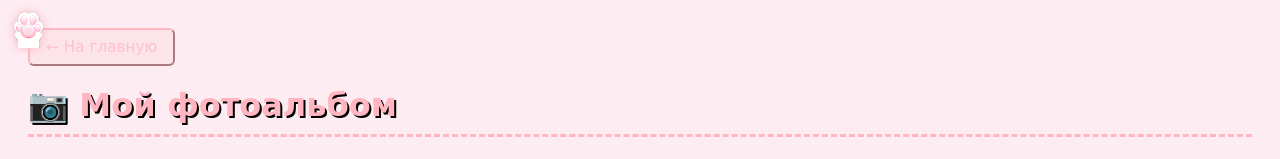
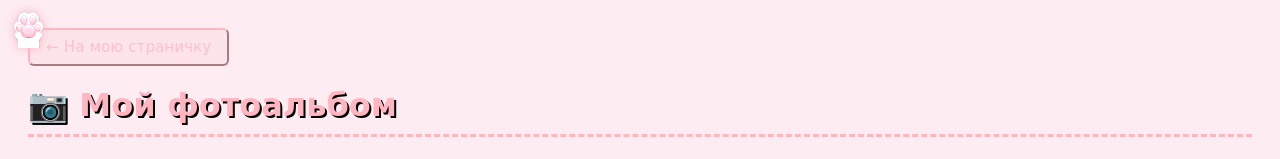
Before and after one commit to sofeik00/pretty-when-you-cry-web, a plain HTML site: page album.html in a window 1280 px wide. Shown: the top 159 px of the page. Drawn offline with Linux system fonts and the light colour scheme; a web font is replaced by a local one.

Commit message:
Update album.html

```diff
--- a/album.html
+++ b/album.html
@@ -26,8 +26,8 @@
 
   <div class="flying-paw"></div>
 
-  <!-- ИСПРАВЛЕНА ССЫЛКА НА ГЛАВНУЮ! -->
-  <a href="index.html" class="back-btn">← На главную</a>
+  <!-- Кнопка теперь ведет на ТВОЮ страничку -->
+  <a href="my-page.html" class="back-btn">← На мою страничку</a>
 
   <h1>📷 Мой фотоальбом</h1>
   <p>Тут я собираю свои любимые картинки и фотографии.</p>
```
